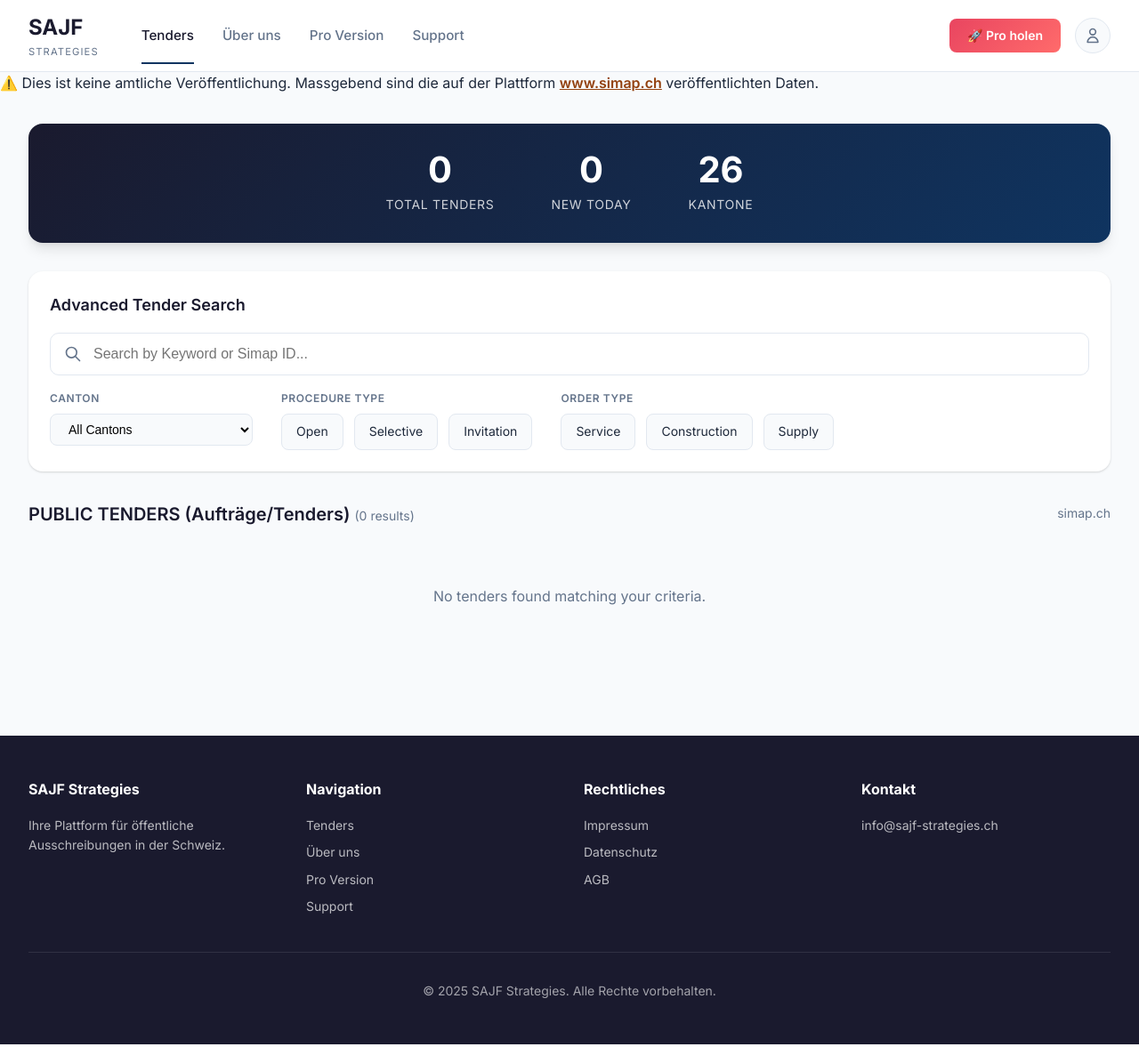
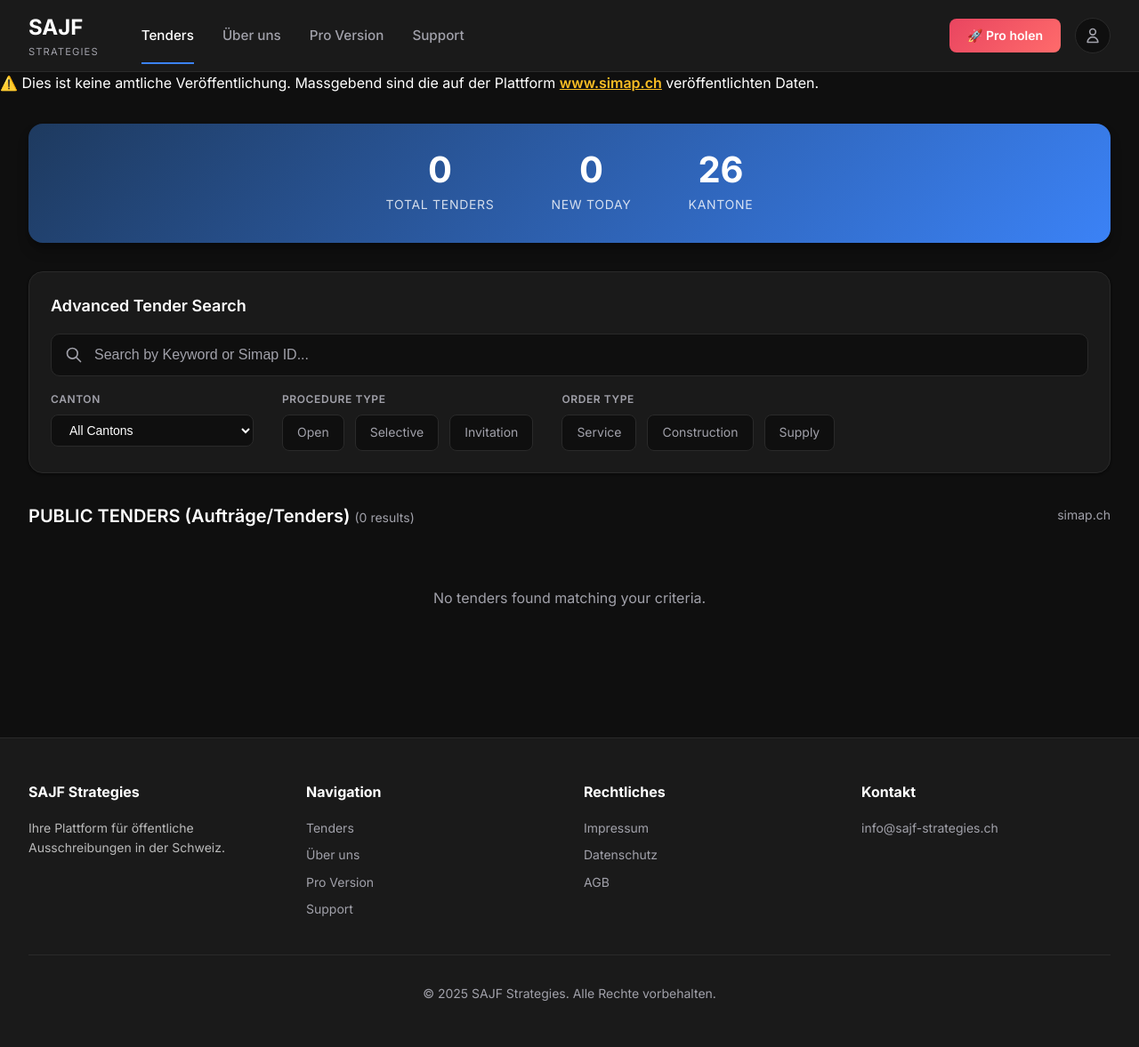
Before and after one commit to ArAki25/MLOps-HS-25, a Flask app: page / in a window 1280 px wide. Shown: the whole page at 89% size. Run offline with Flask 3, Linux system fonts and the light colour scheme; data that the repository does not hold is empty.

Commit message:
jhonny Website neu

```diff
--- a/Simap_UI/templates/base.html
+++ b/Simap_UI/templates/base.html
@@ -7,19 +7,20 @@
     <link href="https://fonts.googleapis.com/css2?family=Inter:wght@400;500;600;700&display=swap" rel="stylesheet">
     <style>
         :root {
-            --primary: #1a1a2e;
-            --secondary: #16213e;
-            --accent: #0f3460;
+            --primary: #ffffff;
+            --secondary: #e2e8f0;
+            --accent: #3b82f6;
             --highlight: #e94560;
             --success: #10b981;
             --warning: #f59e0b;
-            --background: #f8fafc;
-            --surface: #ffffff;
-            --text-primary: #1e293b;
-            --text-secondary: #64748b;
-            --border: #e2e8f0;
-            --shadow: 0 1px 3px rgba(0,0,0,0.1), 0 1px 2px rgba(0,0,0,0.06);
-            --shadow-lg: 0 10px 15px -3px rgba(0,0,0,0.1), 0 4px 6px -2px rgba(0,0,0,0.05);
+            --background: #0f0f0f;
+            --surface: #1a1a1a;
+            --surface-hover: #252525;
+            --text-primary: #ffffff;
+            --text-secondary: #a1a1aa;
+            --border: #2a2a2a;
+            --shadow: 0 1px 3px rgba(0,0,0,0.3), 0 1px 2px rgba(0,0,0,0.2);
+            --shadow-lg: 0 10px 15px -3px rgba(0,0,0,0.3), 0 4px 6px -2px rgba(0,0,0,0.2);
         }
 
         * {
@@ -69,7 +70,7 @@
         .logo-text {
             font-size: 1.5rem;
             font-weight: 700;
-            color: var(--primary);
+            color: var(--text-primary);
         }
 
         .logo-subtitle {
@@ -96,11 +97,11 @@
         }
 
         .nav a:hover {
-            color: var(--primary);
+            color: var(--text-primary);
         }
 
         .nav a.active {
-            color: var(--primary);
+            color: var(--text-primary);
         }
 
         .nav a.active::after {
@@ -163,10 +164,11 @@
 
         /* Footer */
         .footer {
-            background: var(--primary);
-            color: white;
+            background: var(--surface);
+            color: var(--text-primary);
             padding: 3rem 2rem;
             margin-top: 4rem;
+            border-top: 1px solid var(--border);
         }
 
         .footer-content {
@@ -180,29 +182,35 @@
         .footer h4 {
             font-size: 1rem;
             margin-bottom: 1rem;
-            color: white;
+            color: var(--text-primary);
+        }
+
+        .footer p {
+            color: var(--text-secondary);
+            font-size: 0.875rem;
         }
 
         .footer a {
-            color: rgba(255,255,255,0.7);
+            color: var(--text-secondary);
             text-decoration: none;
             display: block;
             margin-bottom: 0.5rem;
             font-size: 0.875rem;
+            transition: color 0.2s;
         }
 
         .footer a:hover {
-            color: white;
+            color: var(--text-primary);
         }
 
         .footer-bottom {
             max-width: 1400px;
             margin: 2rem auto 0;
             padding-top: 2rem;
-            border-top: 1px solid rgba(255,255,255,0.1);
+            border-top: 1px solid var(--border);
             text-align: center;
             font-size: 0.875rem;
-            color: rgba(255,255,255,0.6);
+            color: var(--text-secondary);
         }
 
         /* Disclaimer */
--- a/Simap_UI/templates/index.html
+++ b/Simap_UI/templates/index.html
@@ -6,16 +6,16 @@
 <style>
     /* Disclaimer Banner */
     .disclaimer-top {
-        background: #fef3c7;
+        background: #2a2a1a;
         border-bottom: 1px solid #f59e0b;
         padding: 0.75rem 2rem;
         font-size: 0.875rem;
-        color: #92400e;
+        color: #fbbf24;
         text-align: center;
     }
 
     .disclaimer-top a {
-        color: #92400e;
+        color: #fbbf24;
         font-weight: 600;
     }
 
@@ -26,7 +26,7 @@
         gap: 4rem;
         margin-bottom: 2rem;
         padding: 2rem;
-        background: linear-gradient(135deg, var(--primary), var(--accent));
+        background: linear-gradient(135deg, #1e3a5f, #3b82f6);
         border-radius: 16px;
         box-shadow: var(--shadow-lg);
     }
@@ -58,13 +58,14 @@
         padding: 1.5rem;
         margin-bottom: 2rem;
         box-shadow: var(--shadow);
+        border: 1px solid var(--border);
     }
 
     .search-section h2 {
         font-size: 1.125rem;
         font-weight: 600;
         margin-bottom: 1rem;
-        color: var(--primary);
+        color: var(--text-primary);
     }
 
     .search-box {
@@ -79,12 +80,18 @@
         border-radius: 10px;
         font-size: 1rem;
         transition: border-color 0.2s, box-shadow 0.2s;
+        background: var(--background);
+        color: var(--text-primary);
+    }
+
+    .search-input::placeholder {
+        color: var(--text-secondary);
     }
 
     .search-input:focus {
         outline: none;
         border-color: var(--accent);
-        box-shadow: 0 0 0 3px rgba(15, 52, 96, 0.1);
+        box-shadow: 0 0 0 3px rgba(59, 130, 246, 0.2);
     }
 
     .search-icon {
@@ -132,10 +139,12 @@
         cursor: pointer;
         transition: all 0.2s;
         font-size: 0.875rem;
+        color: var(--text-secondary);
     }
 
     .filter-chip:hover {
         border-color: var(--accent);
+        color: var(--text-primary);
     }
 
     .filter-chip.active {
@@ -154,8 +163,14 @@
         border-radius: 8px;
         font-size: 0.875rem;
         background: var(--background);
+        color: var(--text-primary);
         cursor: pointer;
         min-width: 150px;
+    }
+
+    .canton-select option {
+        background: var(--surface);
+        color: var(--text-primary);
     }
 
     /* Tenders List */
@@ -169,7 +184,7 @@
     .tenders-title {
         font-size: 1.25rem;
         font-weight: 600;
-        color: var(--primary);
+        color: var(--text-primary);
     }
 
     .tenders-title small {
```
Also changed, not shown: other parts of Simap_UI/templates/index.html (+18 -13 lines).
